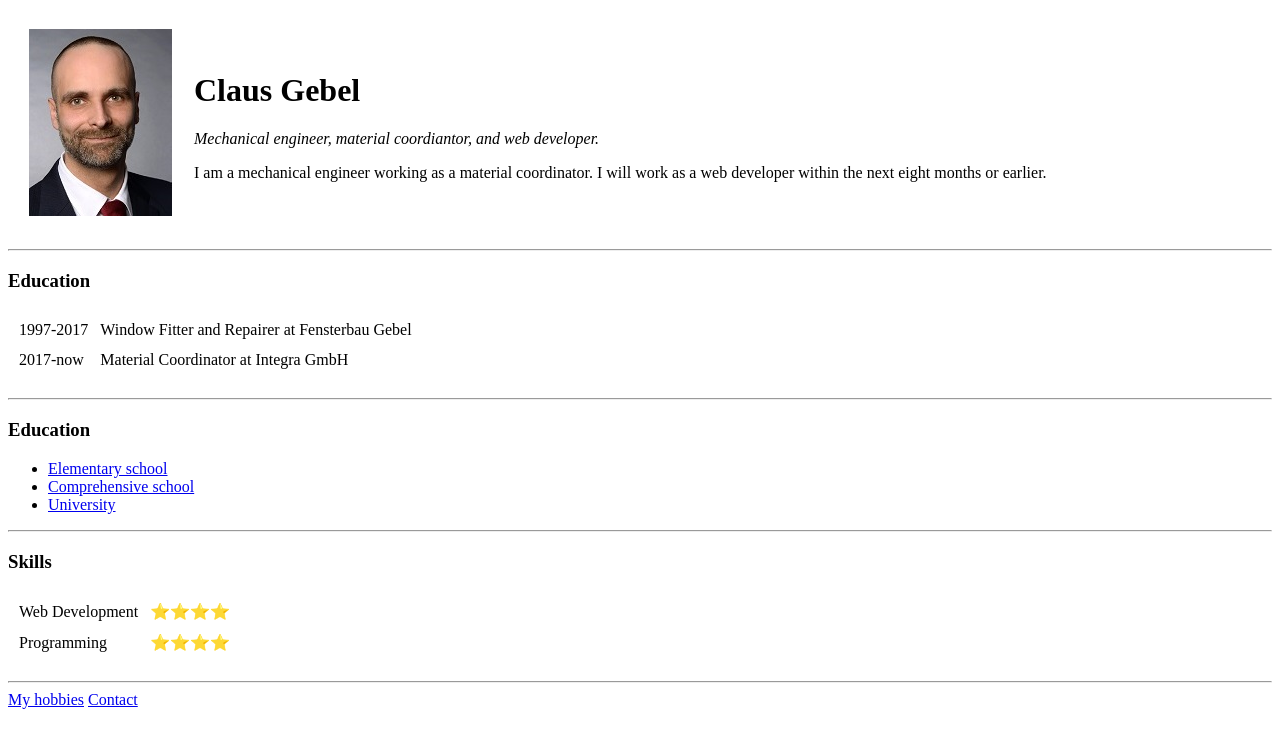
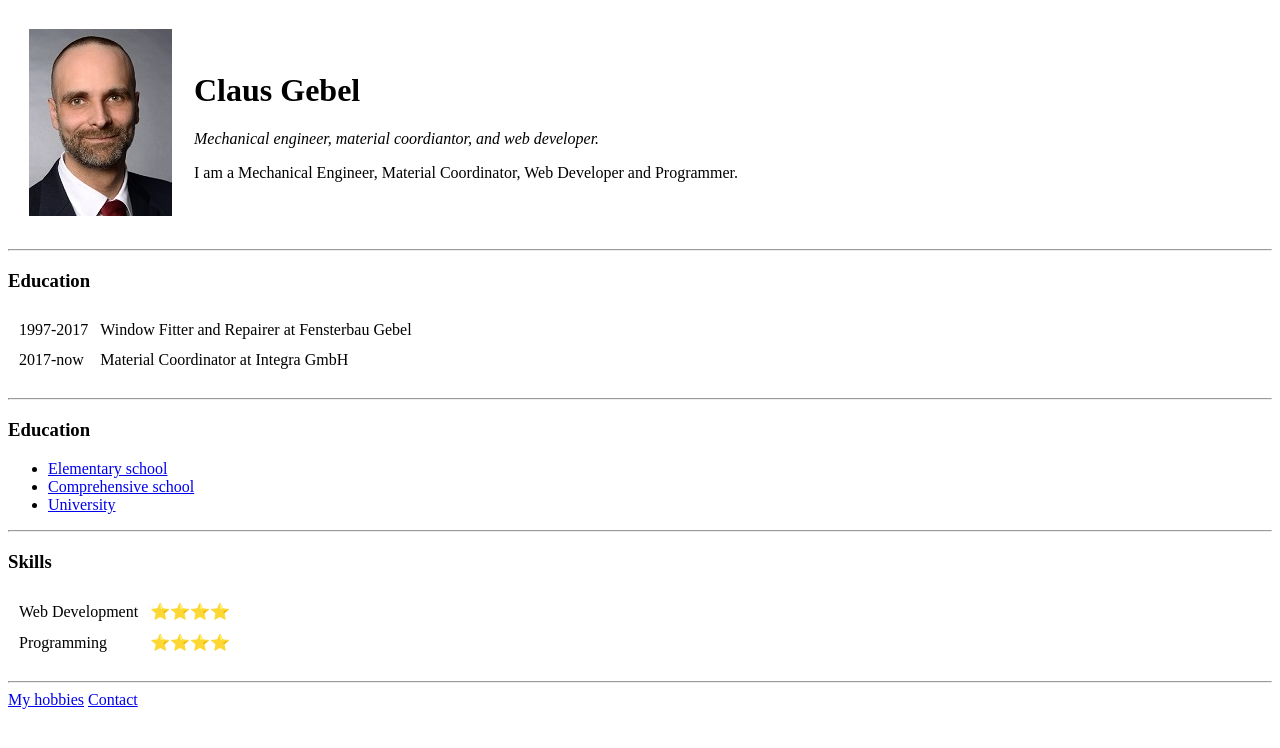
Before and after one commit to gebcla75/cv, a plain HTML site: page index.html in a window 1280 px wide. Drawn offline with Linux system fonts and the light colour scheme.

Commit message:
Add files via upload

```diff
--- a/index.html
+++ b/index.html
@@ -14,7 +14,7 @@
                 <td>
                     <h1>Claus Gebel</h1>
                     <p><em>Mechanical engineer, material coordiantor, and web developer.</em></p>
-                    <p>I am a mechanical engineer working as a material coordinator. I will work as a web developer within the next eight months or earlier.</p>
+                    <p>I am a Mechanical Engineer, Material Coordinator,  Web Developer and Programmer.</p>
                 </td>
             </tr>
         </table>
```
